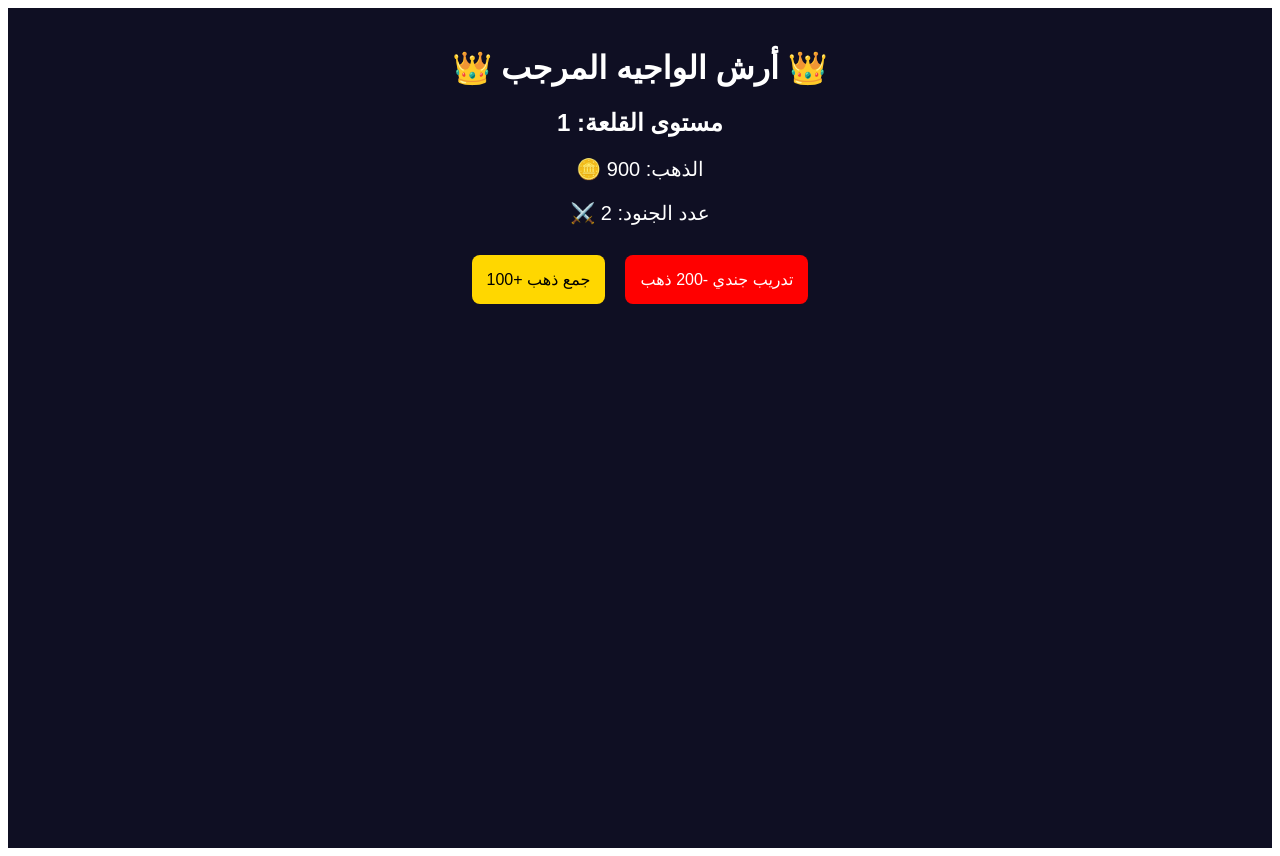
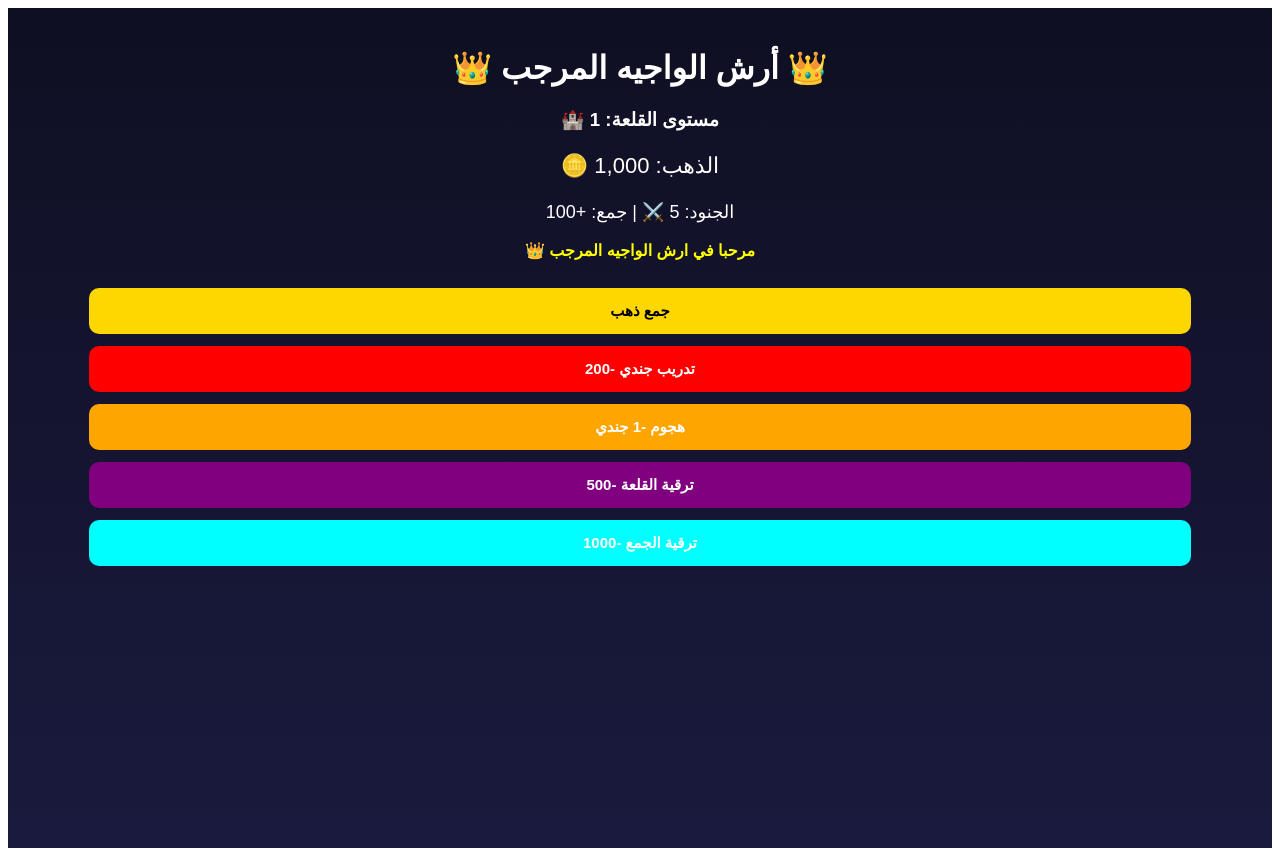
Before and after one commit to alwajeh2015ss794-creator/arsh-alwajeeh-almarhaby, a React (Create React App) app: page / in a window 1280 px wide. Built offline with nearby package versions, Linux system fonts and the light colour scheme.

Commit message:
Enhance game state management and UI
Updated initial values for gold and soldiers, added auto-save functionality using localStorage, and improved UI elements.

```diff
--- a/src/App.js
+++ b/src/App.js
@@ -1,27 +1,66 @@
-import { useState } from 'react';
+import { useState, useEffect } from 'react';
 
 function App() {
-  const [gold, setGold] = useState(900);
-  const [soldiers, setSoldiers] = useState(2);
+  const [gold, setGold] = useState(1000);
+  const [soldiers, setSoldiers] = useState(5);
   const [level, setLevel] = useState(1);
+  const [goldPerClick, setGoldPerClick] = useState(100);
+  const [message, setMessage] = useState('مرحبا في ارش الواجيه المرجب 👑');
+
+  // حفظ تلقائي
+  useEffect(() => {
+    const saved = JSON.parse(localStorage.getItem('arshGameV2'));
+    if(saved) {
+      setGold(saved.gold);
+      setSoldiers(saved.soldiers);
+      setLevel(saved.level);
+      setGoldPerClick(saved.goldPerClick);
+    }
+  }, []);
+  useEffect(() => {
+    localStorage.setItem('arshGameV2', JSON.stringify({gold, soldiers, level, goldPerClick}));
+  }, [gold, soldiers, level, goldPerClick]);
+
+  const collectGold = () => {
+    setGold(gold + goldPerClick * level);
+    setMessage(`جمعت ${goldPerClick * level} ذهب 🪙`);
+  }
+  const trainSoldier = () => {
+    if(gold >= 200) {setGold(gold - 200); setSoldiers(soldiers + 1); setMessage('تم تدريب جندي ⚔️');}
+    else {setMessage('الذهب غير كافي!')}
+  }
+  const attack = () => {
+    if(soldiers >= 5) {
+      const loot = Math.floor(Math.random() * 500) + 200;
+      setGold(gold + loot); setSoldiers(soldiers - 1);
+      setMessage(`هجوم ناجح! غنمت ${loot} ذهب و خسرت جندي ⚔️`);
+    } else {setMessage('تحتاج 5 جنود على الاقل')}
+  }
+  const upgradeCastle = () => {
+    const cost = 500 * level;
+    if(gold >= cost) {setGold(gold - cost); setLevel(level + 1); setMessage(`ترقية للقلعة مستوى ${level + 1} 🏰`);}
+    else {setMessage(`تحتاج ${cost} ذهب`)}
+  }
+  const buyUpgrade = () => {
+    if(gold >= 1000) {setGold(gold - 1000); setGoldPerClick(goldPerClick + 50); setMessage('ترقية الجمع +50 ذهب 💎');}
+    else {setMessage('تحتاج 1000 ذهب')}
+  }
+
+  const btn = (color) => ({backgroundColor: color, color: color==='gold'?'black':'white', padding: '14px', margin: '6px', border: 'none', borderRadius: '10px', fontSize: '15px', width: '90%', fontWeight: 'bold'});
 
   return (
-    <div style={{backgroundColor: '#0f0f23', color: 'white', minHeight: '100vh', textAlign: 'center', padding: '20px', direction: 'rtl', fontFamily: 'Arial'}}>
+    <div style={{background: 'linear-gradient(#0f0f23, #1a1a3e)', color: 'white', minHeight: '100vh', textAlign: 'center', padding: '20px', direction: 'rtl', fontFamily: 'Arial'}}>
       <h1>👑 أرش الواجيه المرجب 👑</h1>
-      <h2>مستوى القلعة: {level}</h2>
-      <p style={{fontSize: '20px'}}>الذهب: {gold} 🪙</p>
-      <p style={{fontSize: '20px'}}>عدد الجنود: {soldiers} ⚔️</p>
+      <h3>مستوى القلعة: {level} 🏰</h3>
+      <p style={{fontSize: '22px'}}>الذهب: {gold.toLocaleString()} 🪙</p>
+      <p style={{fontSize: '18px'}}>الجنود: {soldiers} ⚔️ | جمع: +{goldPerClick * level}</p>
+      <p style={{color: 'yellow', height: '25px', fontWeight: 'bold'}}>{message}</p>
 
-      <button onClick={() => {
-        if(gold >= 200) {setGold(gold - 200); setSoldiers(soldiers + 1)}
-        else {alert('الذهب غير كافي!')}
-      }} style={{backgroundColor: 'red', color: 'white', padding: '15px', margin: '10px', border: 'none', borderRadius: '8px', fontSize: '16px'}}>
-        تدريب جندي -200 ذهب
-      </button>
-
-      <button onClick={() => setGold(gold + 100)} style={{backgroundColor: 'gold', color: 'black', padding: '15px', margin: '10px', border: 'none', borderRadius: '8px', fontSize: '16px'}}>
-        جمع ذهب +100
-      </button>
+      <button onClick={collectGold} style={btn('gold')}>جمع ذهب</button>
+      <button onClick={trainSoldier} style={btn('red')}>تدريب جندي -200</button>
+      <button onClick={attack} style={btn('orange')}>هجوم -1 جندي</button>
+      <button onClick={upgradeCastle} style={btn('purple')}>ترقية القلعة -{500 * level}</button>
+      <button onClick={buyUpgrade} style={btn('cyan')}>ترقية الجمع -1000</button>
     </div>
   );
 }
```
